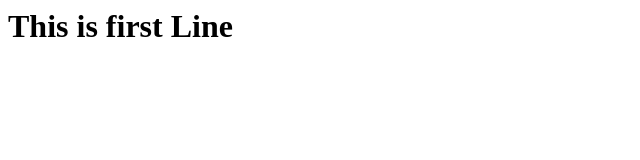
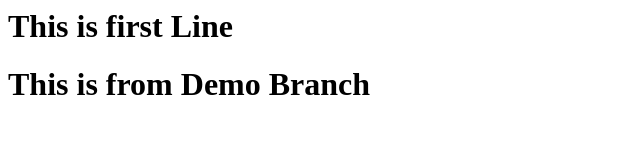
Before and after one commit to godfather007/git_test, a plain HTML site: page index.html in a window 1280 px wide. Shown: the whole page, without its empty margins (0-640 px from the left). Drawn offline with Linux system fonts and the light colour scheme.

Commit message:
Demo Brach commit changes

```diff
--- a/index.html
+++ b/index.html
@@ -4,5 +4,6 @@
     </title></head>
     <body>
         <h1>This is first Line</h1>
+        <h1>This is from Demo Branch</h1>
     </body>
 </html>
```
